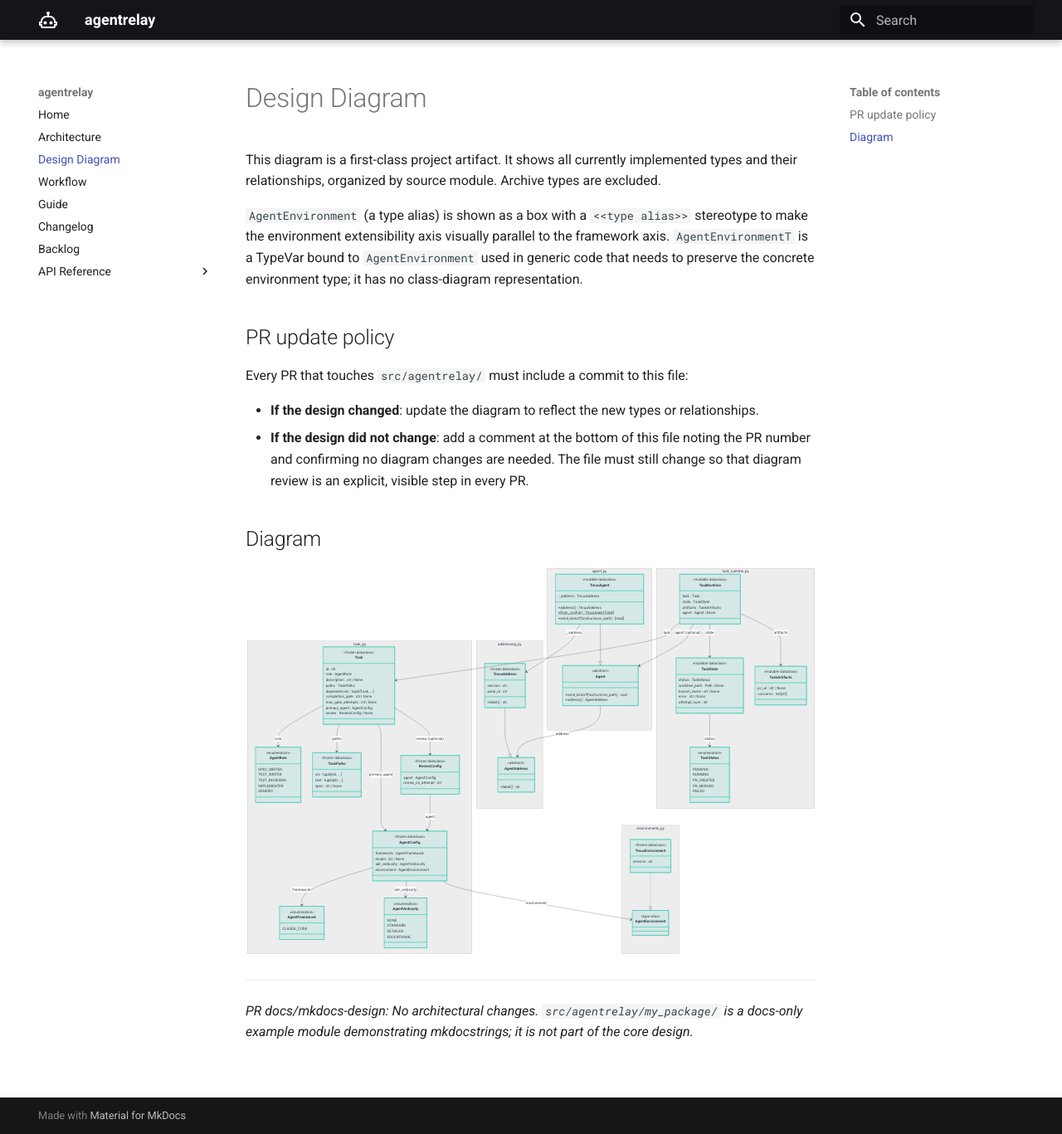
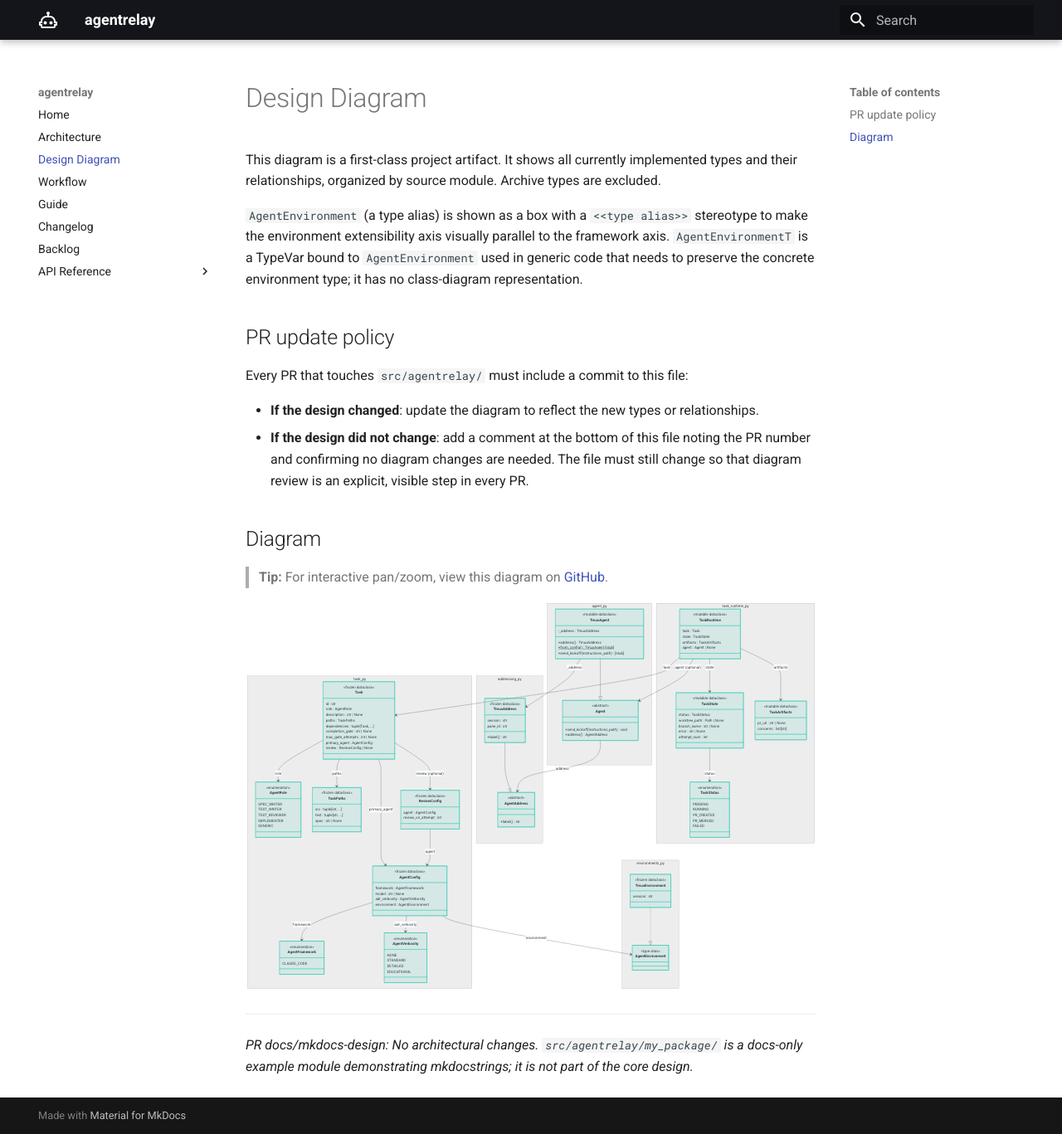
Before and after one commit to duanegoodner/agentrelay, an MkDocs documentation site: the page built from docs/DIAGRAM.md, in a window 1280 px wide and 1367 px high. Shown: the whole window at 83% size. Built offline with MkDocs 1.6.1 and Material for MkDocs 9.7.7, drawn with Linux system fonts in a browser that asks for light colours.

Commit message:
docs: add GitHub link for interactive diagram pan/zoom
Instead of bundling svg-pan-zoom, add a tip pointing readers to GitHub
where Mermaid renders with native pan/zoom support.

Co-Authored-By: Claude Sonnet 4.6 <noreply@anthropic.com>

````diff
--- a/docs/DIAGRAM.md
+++ b/docs/DIAGRAM.md
@@ -18,6 +18,9 @@ Every PR that touches `src/agentrelay/` must include a commit to this file:
   that diagram review is an explicit, visible step in every PR.
 
 ## Diagram
+
+> **Tip:** For interactive pan/zoom, view this diagram on
+> [GitHub](https://github.com/duanegoodner/agentrelay/blob/main/docs/DIAGRAM.md).
 
 ```mermaid
 classDiagram
````
